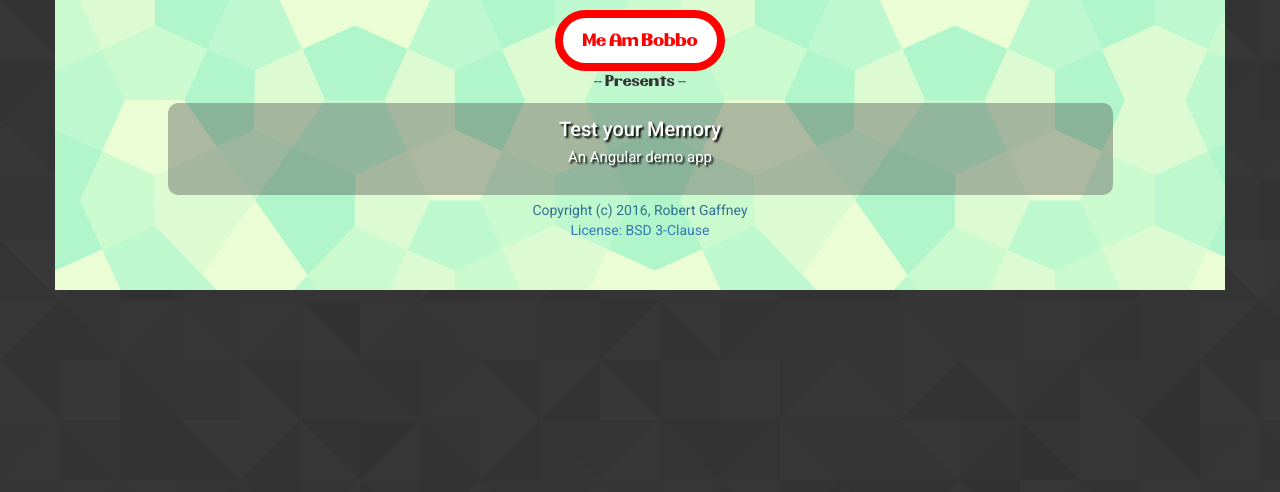
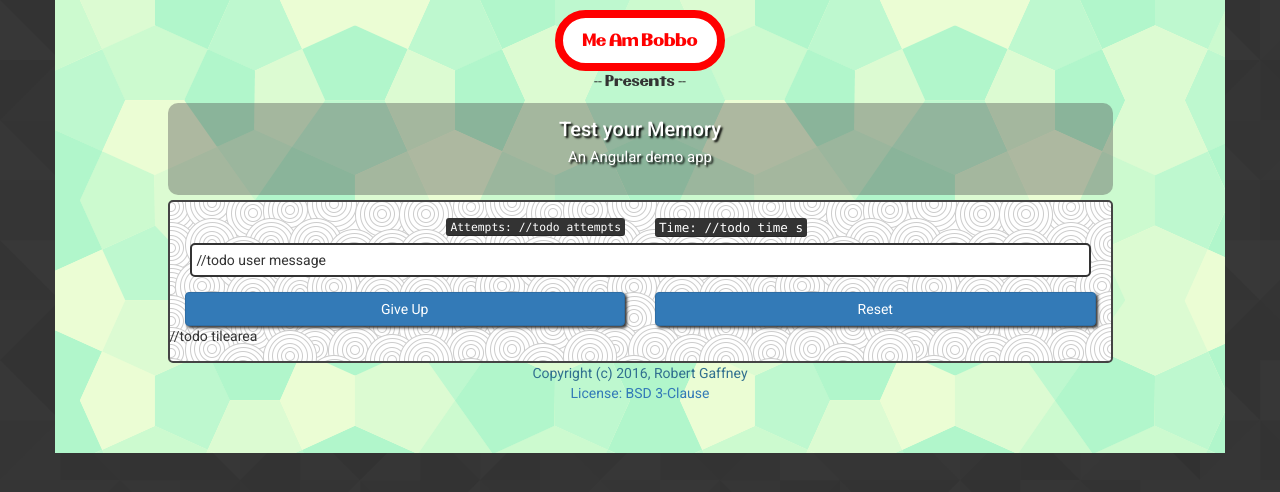
Before and after one commit to meambobbo/ng-memory, an Angular app: page / in a window 1280 px wide. Shown: the top 492 px of the page. Built offline with nearby package versions, Linux system fonts and the light colour scheme.

Commit message:
enable gamearea

```diff
--- a/src/app/app.component.html
+++ b/src/app/app.component.html
@@ -7,6 +7,6 @@
     <!-- main bootstrap container -->
     <div id="content" class="container">
       <app-header></app-header>
-      <!-- <gamearea></gamearea> -->
+      <app-gamearea></app-gamearea>
       <app-copyright></app-copyright>
     </div>
```
